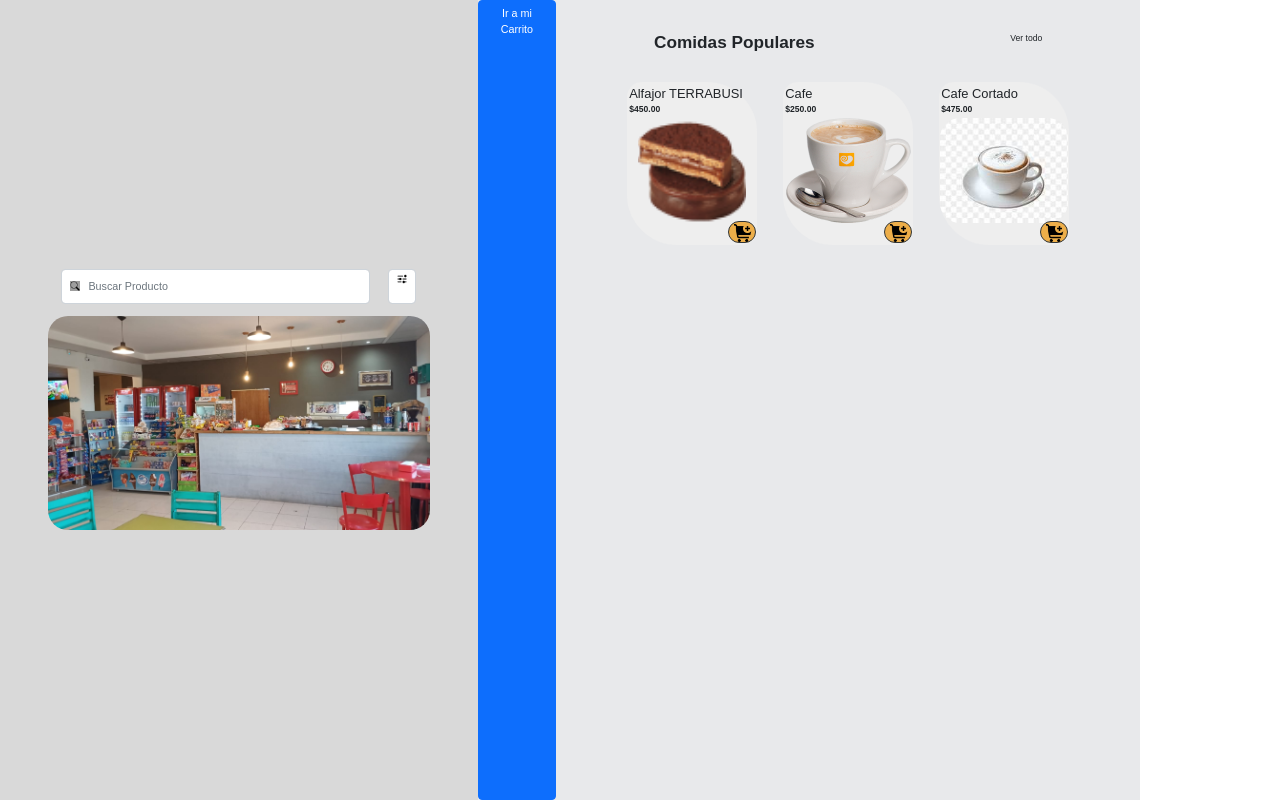
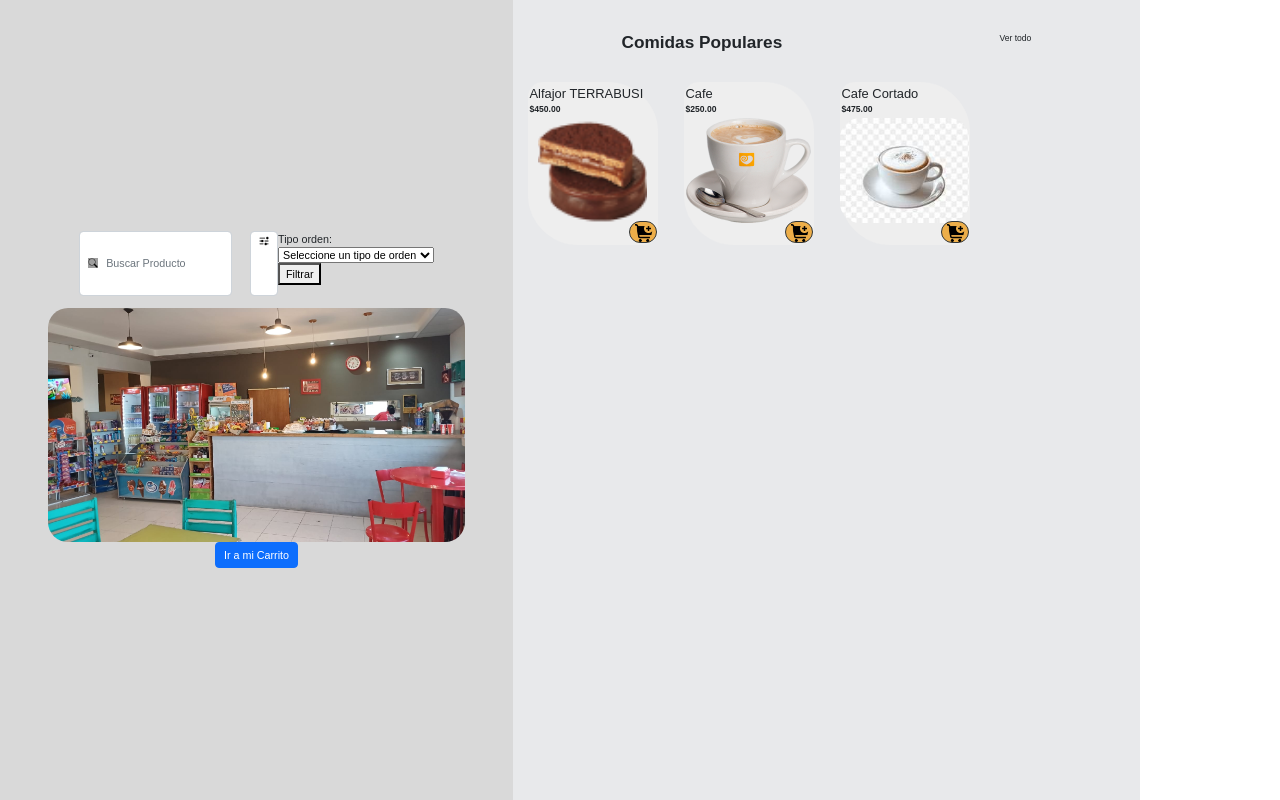
Before and after one commit to uRIELoLIVERO/TPI2023-grupoE, a Django app: page /productos/ in a window 1280 px wide. Shown: the part 38-838 px from the top of the page. Run offline with Django 4.2, Linux system fonts and the light colour scheme; data comes from the database, SQL or seed files in the repository; both versions use the stored data as it was after the commit; grey boxes are pictures that could not be loaded.

Commit message:
Filtro productos FALTA JS

```diff
--- a/PaginaCantina/Cantina/forms.py
+++ b/PaginaCantina/Cantina/forms.py
@@ -2,7 +2,7 @@ from django import forms
 from .models import *
 from django.contrib.auth.forms import UserCreationForm
 from django.forms import Select, DateInput, NumberInput, TextInput, PasswordInput, DecimalField, ImageField, BooleanField, ModelMultipleChoiceField, FileInput, CheckboxInput
-
+from django.db.models import Min, Max
 class AreaForm(forms.ModelForm):
     class Meta:
         model = Area
@@ -129,3 +129,17 @@ class InformeCuentasCorrientesForm(forms.ModelForm):
         }
 class PasswordResetForm(forms.Form):
     email = forms.EmailField(label='Correo Electrónico', max_length=254)
+
+class TuFormularioDeFiltro(forms.Form):
+    productos = Producto.objects.filter(estado=True)
+
+    min_precio = productos.aggregate(Min('precioUnitario'))['precioUnitario__min']
+    max_precio = productos.aggregate(Max('precioUnitario'))['precioUnitario__max']
+
+    tipo_orden = forms.ChoiceField(choices=[
+        ('', 'Seleccione un tipo de orden'),
+        ('A-Z', 'A-Z'),
+        ('Z-A', 'Z-A'),
+        ('menor-mayor', 'Menor a Mayor Precio'),
+        ('mayor-menor', 'Mayor a Menor Precio'),
+    ], required=False)
--- a/PaginaCantina/Cantina/static/js/filterProductos.js
+++ b/PaginaCantina/Cantina/static/js/filterProductos.js
@@ -0,0 +1,29 @@
+document.addEventListener("DOMContentLoaded", function () {
+    var filterToggle = document.getElementById("toggle-filter");
+    var filterDropdown = document.getElementById("filter-dropdown");
+
+    filterToggle.addEventListener("click", function (event) {
+        event.preventDefault();
+        filterDropdown.style.display = (filterDropdown.style.display === "none" || filterDropdown.style.display === "") ? "block" : "none";
+    });
+
+    document.getElementById("filter-price-max-to-min").addEventListener("click", function (event) {
+        event.preventDefault();
+        window.location.href = "{% url 'consultarProductos' %}?tipo_orden=mayor-menor";
+    });
+
+    document.getElementById("filter-price-min-to-max").addEventListener("click", function (event) {
+        event.preventDefault();
+        window.location.href = "{% url 'consultarProductos' %}?tipo_orden=menor-mayor";
+    });
+
+    document.getElementById("filter-alphabetical-a-z").addEventListener("click", function (event) {
+        event.preventDefault();
+        window.location.href = "{% url 'consultarProductos' %}?tipo_orden=A-Z";
+    });
+
+    document.getElementById("filter-alphabetical-z-a").addEventListener("click", function (event) {
+        event.preventDefault();
+        window.location.href = "{% url 'consultarProductos' %}?tipo_orden=Z-A";
+    });
+});
--- a/PaginaCantina/Cantina/templates/consultarProductos.html
+++ b/PaginaCantina/Cantina/templates/consultarProductos.html
@@ -13,15 +13,23 @@
           </span>
           <input class="form-control me-2 input-interno" type="search" placeholder="Buscar Producto" aria-label="Search">
         </div>
-        <div class="form-control filter">
+        <div class="form-control filter" id="filter-options">
+          <a href="#" id="toggle-filter">
               <img src="{% static 'images/setting.png' %}" alt="" class="logo logo-filter">
+          </a>
       </div>
+
+      <form method="get" action="{% url 'consultarProductos' %}" id="filter-form">
+          {{ form.as_p }}
+          <button type="submit">Filtrar</button>
+      </form>
       </div>
       <picture class="picture-center">
         <img src="{% static 'images/cantina.jpg' %}" alt="" class="img img-fluid img-cantina">
       </picture>
+      <a href="{% url 'miCarrito' %}" class="btn btn-primary">Ir a mi Carrito</a>
     </div>
-    <a href="{% url 'miCarrito' %}" class="btn btn-primary">Ir a mi Carrito</a>
+
     <!-- Parte de la lista de productos -->
     <div class="secondary-container" id="product-list-container">
       <div class="title">
@@ -31,7 +39,6 @@
 
       <section class="container">
         <div class="cards-container">
-
           {% for producto in productos_disponibles %}
             <div class="product-card">
               <div class="product-info">
@@ -43,13 +50,11 @@
                   <img src="{{ producto.imagenURL }}" alt="{{ producto.nombre }}" class="product-img">
                 </picture>
                 <div class="product-container-cart">
-
                   <a href=""><img src="{% static 'images/shopping-cart-add.png' %}" alt="" class="product-cart"></a>
                 </div>
               </div>
             </div>
           {% endfor %}
-
         </div>
       </section>
     </div>
@@ -57,4 +62,5 @@
   </div>
   <script src="https://code.jquery.com/jquery-3.6.4.min.js"></script>
   <script src="{% static 'js/findProducto.js' %} " defer></script>
+  <script src="{% static 'js/filterProductos.js' %} " defer></script>
 {% endblock %}
--- a/PaginaCantina/Cantina/urls.py
+++ b/PaginaCantina/Cantina/urls.py
@@ -11,5 +11,5 @@ urlpatterns = [
     path('reset/done/', auth_views.PasswordResetCompleteView.as_view(template_name='resetPasswordComplete.html'), name='password_reset_complete'),
     path('miCarrito/', views.miCarrito, name='miCarrito'),
     path('detallePago/',views.detallePago, name='detallePago'),
-    path('productos/', lista_productos, name='lista_productos'),
+    path('productos/', consultarProductos, name='consultarProductos'),
 ]
--- a/PaginaCantina/Cantina/views.py
+++ b/PaginaCantina/Cantina/views.py
@@ -3,37 +3,9 @@ from django.contrib.auth.forms import AuthenticationForm
 from django.contrib.auth import authenticate, login
 from django.shortcuts import render, redirect
 from django.contrib import messages
-from .forms import ClienteForm
-from .forms import UserCreationFormExtended
+from .forms import ClienteForm, UserCreationFormExtended, TuFormularioDeFiltro, DetallePedidoForm
 from .models import *
 from django.views import View
-from .forms import DetallePedidoForm
-
-def lista_productos(request):
-    # Filtrar los productos con estado=True
-    productos_disponibles = Producto.objects.filter(estado=True)
-
-    # Manejar el formulario de DetallePedido
-    if request.method == 'POST':
-        detalle_form = DetallePedidoForm(request.POST)
-        if detalle_form.is_valid():
-            detalle_pedido = detalle_form.save(commit=False)
-            # Guardar el detalle_pedido en la sesión del usuario
-            carrito = request.session.get('carrito', [])
-            carrito.append({
-                'producto_id': detalle_pedido.producto.id,
-                'cantidad': detalle_pedido.cantidad,
-            })
-            request.session['carrito'] = carrito
-
-    # Pasar la información al template
-    context = {
-        'productos_disponibles': productos_disponibles,
-        'detalle_form': DetallePedidoForm(),
-    }
-
-    # Renderizar el template con la información
-    return render(request, 'consultarProductos.html', context)
 
 def mysite(request):
     # Lógica de negocio aquí
@@ -46,7 +18,7 @@ def login_view(request):
             user = form.get_user()
             login(request, user)
             messages.success(request, 'Inicio de sesión exitoso.')
-            return redirect(reverse('lista_productos'))
+            return redirect(reverse('consultarProductos'))
         else:
             messages.error(request, 'Nombre de usuario o contraseña incorrectos.')
     else:
@@ -84,14 +56,45 @@ def miCarrito(request):
 def detallePago(request):
     return render(request, 'detallePago.html')
 
-def lista_productos(request):
-    # Filtrar los productos con estado=True
+def consultarProductos(request):
     productos_disponibles = Producto.objects.filter(estado=True)
 
-    # Pasar la información al template
+    if request.method == 'GET':
+        form = TuFormularioDeFiltro(request.GET)
+
+        if form.is_valid():
+            rango_precio = form.cleaned_data.get('rango_precio')
+            tipo_orden = form.cleaned_data.get('tipo_orden')
+
+            if rango_precio:
+                min_precio, max_precio = map(int, rango_precio.split('-'))
+                productos_disponibles = productos_disponibles.filter(precioUnitario__range=(min_precio, max_precio))
+
+            if tipo_orden == 'A-Z':
+                productos_disponibles = productos_disponibles.order_by('nombre')
+            elif tipo_orden == 'Z-A':
+                productos_disponibles = productos_disponibles.order_by('-nombre')
+            elif tipo_orden == 'menor-mayor':
+                productos_disponibles = productos_disponibles.order_by('precioUnitario')
+            elif tipo_orden == 'mayor-menor':
+                productos_disponibles = productos_disponibles.order_by('-precioUnitario')
+
+    if request.method == 'POST':
+        detalle_form = DetallePedidoForm(request.POST)
+        if detalle_form.is_valid():
+            detalle_pedido = detalle_form.save(commit=False)
+            # Guardar el detalle_pedido en la sesión del usuario
+            carrito = request.session.get('carrito', [])
+            carrito.append({
+                'producto_id': detalle_pedido.producto.id,
+                'cantidad': detalle_pedido.cantidad,
+            })
+            request.session['carrito'] = carrito
+
     context = {
         'productos_disponibles': productos_disponibles,
+        'form': TuFormularioDeFiltro(),
+        'detalle_form': DetallePedidoForm(),
     }
 
-    # Renderizar el template con la información
     return render(request, 'consultarProductos.html', context)
```
Also changed, not shown: PaginaCantina/db.sqlite3. Lines whose indentation alone changed are shown as unchanged.
